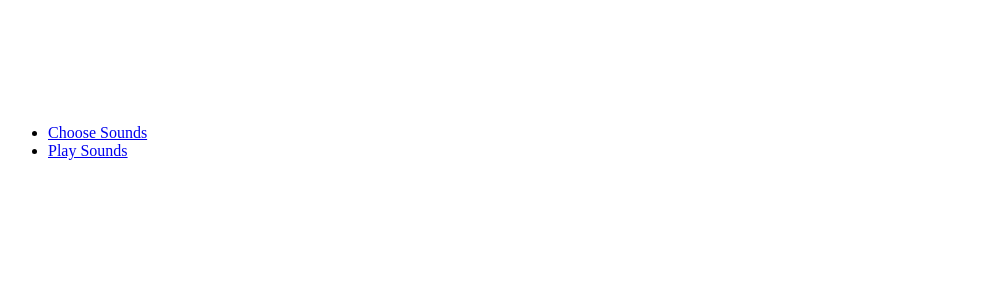
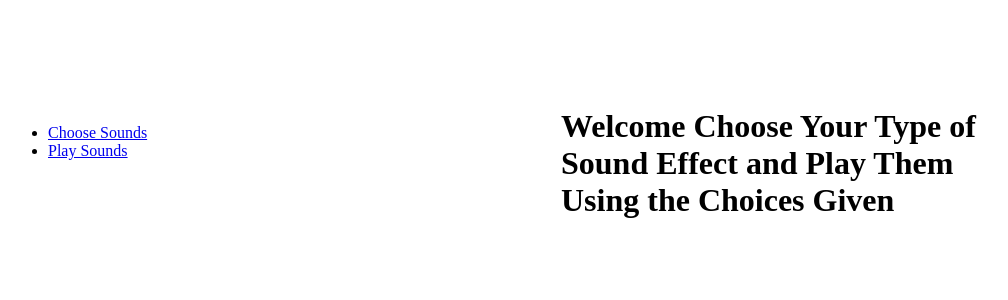
Before and after one commit to jdrichardsappacad/context-homework, a React (Create React App) app: page / in a window 1280 px wide. Shown: the top 300 px of the page, without its empty margins (0-1008 px from the left). Built offline with nearby package versions, Linux system fonts and the light colour scheme.

Commit message:
add home route

```diff
--- a/src/App.js
+++ b/src/App.js
@@ -3,8 +3,8 @@ import Player from './components/Player';
 import SoundChooser from './components/SoundChooser';
 function App() {
   return (
-    <div style={{ display: 'flex', flexDirection: 'row' }}>
-      <div style={{ width: '25%', paddingTop: '100px' }}>
+    <div className='container'>
+      <div className='left'>
         <ul>
           <li>
             <NavLink to='/sounds'>Choose Sounds</NavLink>
@@ -14,8 +14,14 @@ function App() {
           </li>
         </ul>
       </div>
-      <div style={{ width: '75%', display: 'flex', justifyContent: 'center' }}>
+      <div className='right'>
         <Switch>
+          <Route exact path='/'>
+            <h1 style={{ width: '50%', marginTop: '100px' }}>
+              Welcome Choose Your Type of Sound Effect and Play Them Using the
+              Choices Given
+            </h1>
+          </Route>
           <Route path='/sounds'>
             <SoundChooser />
           </Route>
--- a/src/components/SoundChooser/index.js
+++ b/src/components/SoundChooser/index.js
@@ -10,7 +10,7 @@ const SoundChooser = () => {
       <button
         onClick={() => {
           setSound('horns');
-          history.push('/player');
+          history.push('/');
         }}
       >
         Horns
@@ -18,7 +18,7 @@ const SoundChooser = () => {
       <button
         onClick={() => {
           setSound('bears');
-          history.push('/player');
+          history.push('/');
         }}
       >
         Bears
@@ -26,7 +26,7 @@ const SoundChooser = () => {
       <button
         onClick={() => {
           setSound('cats');
-          history.push('/player');
+          history.push('/');
         }}
       >
         Cats
--- a/src/index.css
+++ b/src/index.css
@@ -1,8 +1,27 @@
 /* TODO Add site wide styles */
+
+.container {
+  display: flex;
+  flex-direction: row;
+}
+
+.left {
+  width: 25%;
+  padding-top: 100px;
+}
+
+.right {
+  width: 75%;
+  display: flex;
+  justify-content: center;
+}
+
 button {
-  width: 60px;
+  font-weight: bold;
+  font-size: 1.5rem;
+  width: 100px;
   height: 40px;
-  background-color: greenyellow;
+  background-color: rgb(217, 228, 199);
   color: darkblue;
   border-radius: 10px;
   margin: 100px 10px 0 10px;
```
Also changed, not shown: 1 other file (tests, documents, lock files or other folders).
